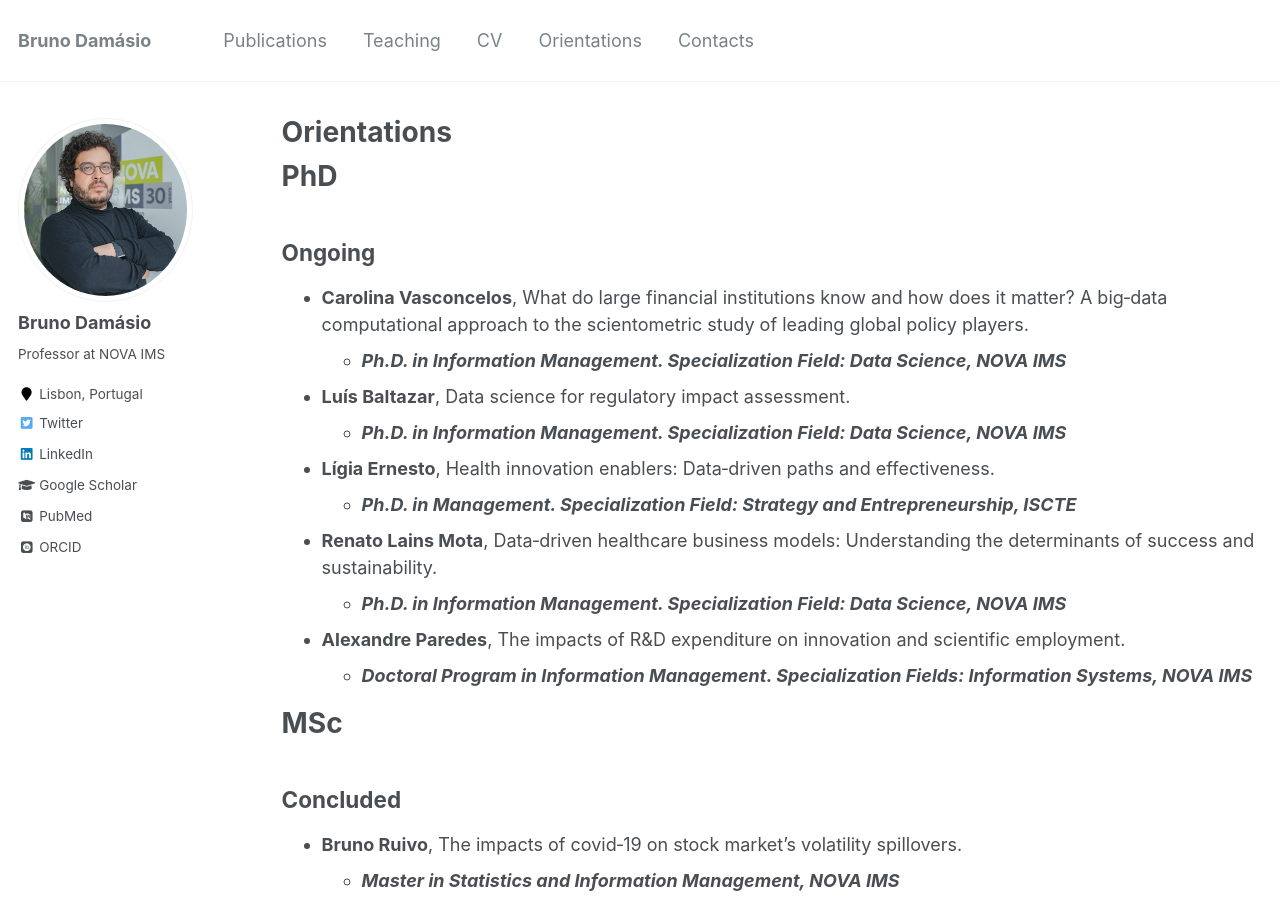
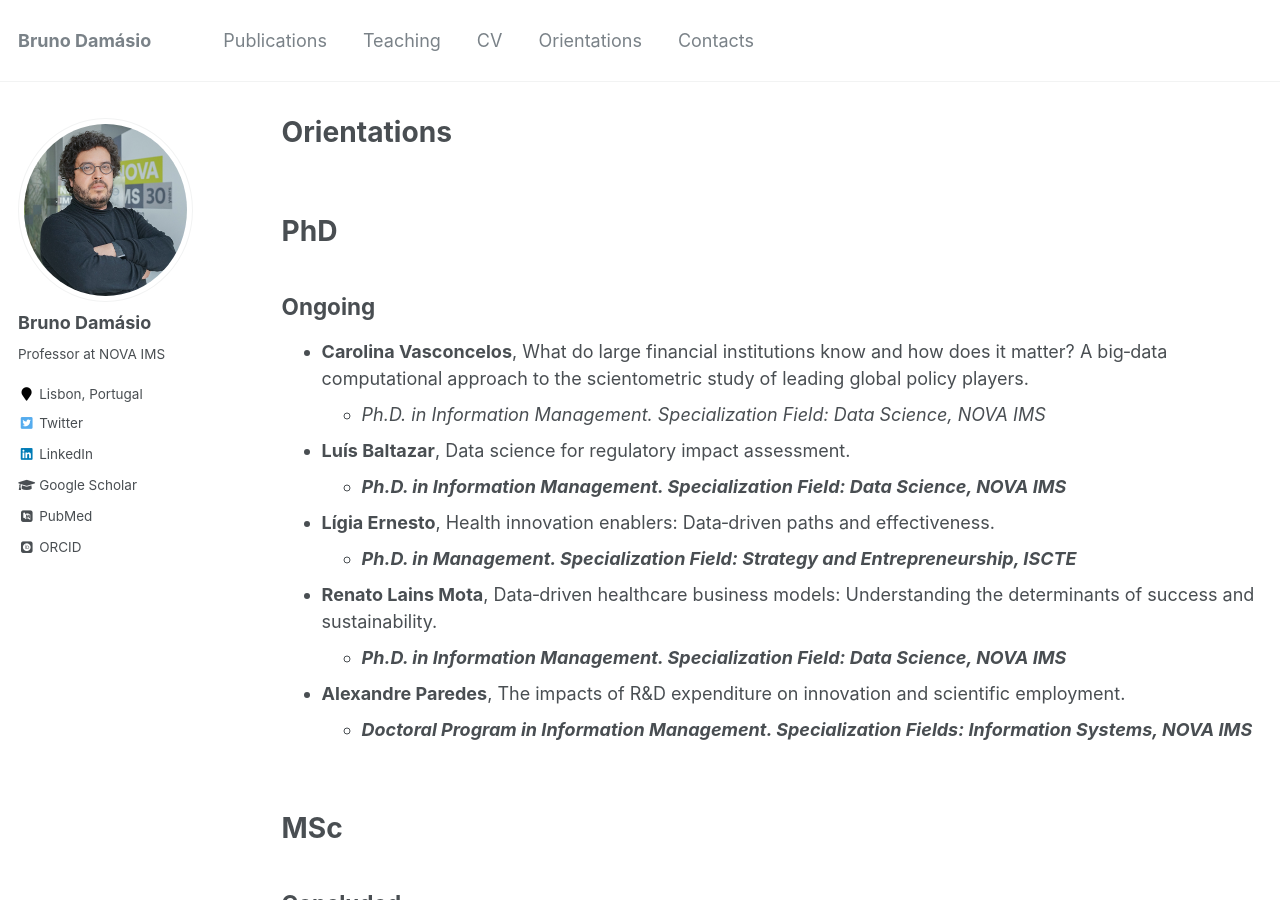
Before and after one commit to damasiob/damasiob.github.io, a Jekyll site: the page built from _pages/orietation.md, in a window 1280 px wide and 900 px high. Built offline with Jekyll 4.4.1, drawn with Linux system fonts in a browser that asks for light colours; some web fonts are replaced.

Commit message:
Update orietation.md

```diff
--- a/_pages/orietation.md
+++ b/_pages/orietation.md
@@ -9,6 +9,7 @@ redirect_from:
 
 {% include base_path %}
 
+<br>
 
 PhD
 ======
@@ -17,7 +18,7 @@ Ongoing
 ----
   * **Carolina Vasconcelos**, What do large financial institutions know and how does it matter? A
 big‑data computational approach to the scientometric study of leading global policy players.
-    * ***Ph.D. in Information Management. Specialization Field: Data Science, NOVA IMS***
+    * *Ph.D. in Information Management. Specialization Field: Data Science, NOVA IMS*
   * **Luís Baltazar**, Data science for regulatory impact assessment.
     * ***Ph.D. in Information Management. Specialization Field: Data Science, NOVA IMS***
   * **Lígia Ernesto**, Health innovation enablers: Data‑driven paths and effectiveness.
@@ -28,6 +29,7 @@ of success and sustainability.
   * **Alexandre Paredes**, The impacts of R&D expenditure on innovation and scientific employment.
     * ***Doctoral Program in Information Management. Specialization Fields: Information Systems, NOVA IMS***
 
+<br>
 
 MSc
 ======
```
